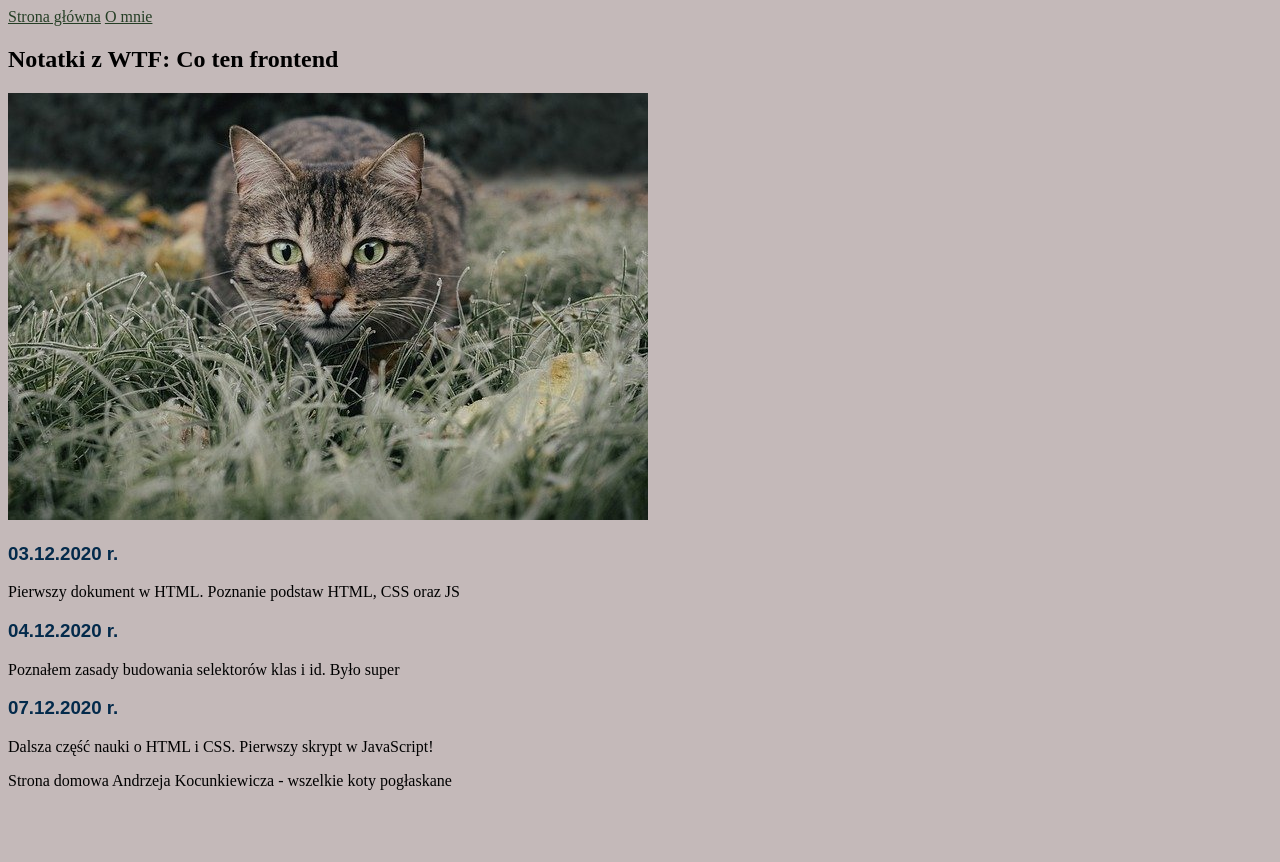
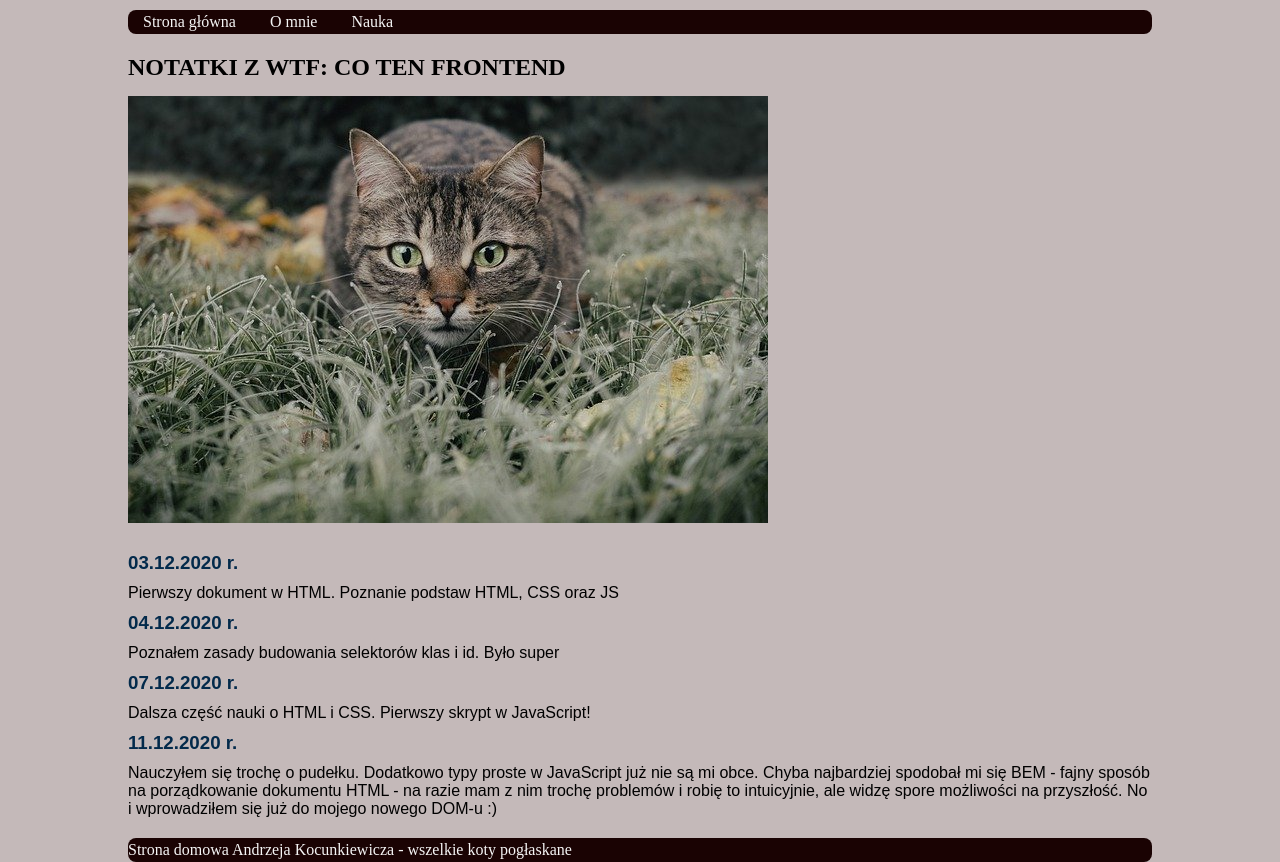
Before and after one commit to kamil-szoka/homepage, a plain HTML site: page nauka.html in a window 1280 px wide. Before the commit the page ends 800 px from the top, so only its background shows below. Drawn offline with Linux system fonts and the light colour scheme.

Commit message:
BEM method class names update & site center

```diff
--- a/main.js
+++ b/main.js
@@ -1,5 +1,10 @@
 const name = "Kamil";
 const siteName = "Koza Inc.";
 
-alert(`Witaj na ${siteName}! Mam na imię ${name} i będę Twoim przewodnikiem`);
-console.log(`Witaj na ${siteName}! Mam na imię ${name} i będę Twoim przewodnikiem`)
+console.log(
+  `Witaj na ${siteName}! Mam na imię ${name} i będę Twoim przewodnikiem`
+);
+
+const inner = document.querySelector(".js-inner");
+console.log(inner);
+inner.innerHTML = `${siteName} wstawione za pomocą innerHTML w JavaScript`;
--- a/nauka.html
+++ b/nauka.html
@@ -1,38 +1,62 @@
 <!DOCTYPE html>
 <html lang="pl">
   <head>
-    <meta charset="UTF-8">
-    <meta name="viewport" content="width=device-width, initial-scale=1.0">
+    <meta charset="UTF-8" />
+    <meta name="viewport" content="width=device-width, initial-scale=1.0" />
     <title>Nauka</title>
-    <link rel="stylesheet" href="style.css">
+    <link rel="stylesheet" href="style.css" />
   </head>
   <body>
     <header>
-        <nav>
-            <a href="index.html">Strona główna</a>
-            <a href="o-mnie.html">O mnie</a>
+      <nav class="navigation">
+        <a class="navigation__link" href="index.html">Strona główna</a>
+        <a class="navigation__link" href="o-mnie.html">O mnie</a>
+        <a class="navigation__link" href="nauka.html">Nauka</a>
       </nav>
     </header>
     <main>
-        <section>
-            <h2>Notatki z WTF: Co ten frontend</h2>
-            <img src="img/img-nauka.jpg" alt="To ja Andrzej">
-            <article>
-                <h3 class = diary>03.12.2020 r.</h3>
-                <p>Pierwszy dokument w HTML. Poznanie podstaw HTML, CSS oraz JS</p>
+      <section class="diary">
+        <h2 class="diary__heading">Notatki z WTF: Co ten frontend</h2>
+        <img
+          class="diary__heading"
+          src="img/img-nauka.jpg"
+          alt="To ja Andrzej"
+        />
+        <article class="week-summary">
+          <h3 class="week-summary__date">03.12.2020 r.</h3>
+          <p class="week-summary__description">
+            Pierwszy dokument w HTML. Poznanie podstaw HTML, CSS oraz JS
+          </p>
         </article>
-            <article>
-                <h3 class = "diary">04.12.2020 r.</h3>
-                <p>Poznałem zasady budowania selektorów klas i id. Było super</p>
+        <article class="week-summary">
+          <h3 class="week-summary__date">04.12.2020 r.</h3>
+          <p class="week-summary__description">
+            Poznałem zasady budowania selektorów klas i id. Było super
+          </p>
         </article>
-            <article>
-                <h3 class = "diary">07.12.2020 r.</h3>
-                <p>Dalsza część nauki o HTML i CSS. Pierwszy skrypt w JavaScript!</p>
+        <article class="week-summary">
+          <h3 class="week-summary__date">07.12.2020 r.</h3>
+          <p class="week-summary__description">
+            Dalsza część nauki o HTML i CSS. Pierwszy skrypt w JavaScript!
+          </p>
+        </article>
+        <article class="week-summary">
+          <h3 class="week-summary__date">11.12.2020 r.</h3>
+          <p class="week-summary__description">
+            Nauczyłem się trochę o pudełku. Dodatkowo typy proste w JavaScript
+            już nie są mi obce. Chyba najbardziej spodobał mi się BEM - fajny
+            sposób na porządkowanie dokumentu HTML - na razie mam z nim trochę
+            problemów i robię to intuicyjnie, ale widzę spore możliwości na
+            przyszłość. No i wprowadziłem się już do mojego nowego DOM-u :)
+          </p>
         </article>
       </section>
     </main>
-    <footer>
+    <footer class="footer">
+      <p class="footer__text">
         Strona domowa Andrzeja Kocunkiewicza - wszelkie koty pogłaskane
+      </p>
     </footer>
+    <script src="main.js"></script>
   </body>
 </html>
--- a/style.css
+++ b/style.css
@@ -1,20 +1,68 @@
-body {
-    background-color: rgb(196, 185, 185);
+* {
+  margin: 0;
+  padding: 0;
 }
 
-.header-styling {
-    color: #742101;
+body {
+  background: rgb(196, 185, 185);
+  max-width: 1024px;
+  margin: 0 auto;
 }
 
-.about {
-    text-transform: uppercase;
+.header-styling__heading {
+  color: #742101;
 }
 
-.diary {
-    font-family: arial;
-    color: #032a4b
+.header-styling__paragraph {
+  margin: 20px 0;
 }
 
-a {
-    color: rgb(38, 63, 38);
+.about-me__heading {
+  text-transform: uppercase;
+  margin-bottom: 15px;
 }
+.about-me__paragraph {
+  font-family: arial;
+  margin-top: 15px;
+}
+
+.diary__heading {
+  text-transform: uppercase;
+  margin-bottom: 15px;
+}
+.week-summary__date {
+  font-family: arial;
+  color: #032a4b;
+  margin: 10px 0;
+}
+
+.week-summary__description {
+  font-family: arial;
+}
+.navigation {
+  background-color: rgb(26, 3, 3);
+  border-radius: 8px;
+  margin: 10px 0 20px 0;
+}
+
+.navigation__link {
+  margin: 0 15px;
+  color: whitesmoke;
+  display: inline-block;
+  line-height: 24px;
+  cursor: pointer;
+  text-decoration: none;
+}
+
+.footer {
+  margin-top: 20px;
+  border-radius: 8px;
+  background-color: rgb(26, 3, 3);
+  color: whitesmoke;
+  line-height: 24px;
+}
+
+.js-inner {
+  font-size: 30px;
+  color: rgb(16, 35, 71);
+}
```
Also changed, not shown: index.html (+25 -14 lines), o-mnie.html (+21 -11 lines). Lines whose indentation alone changed are shown as unchanged.
